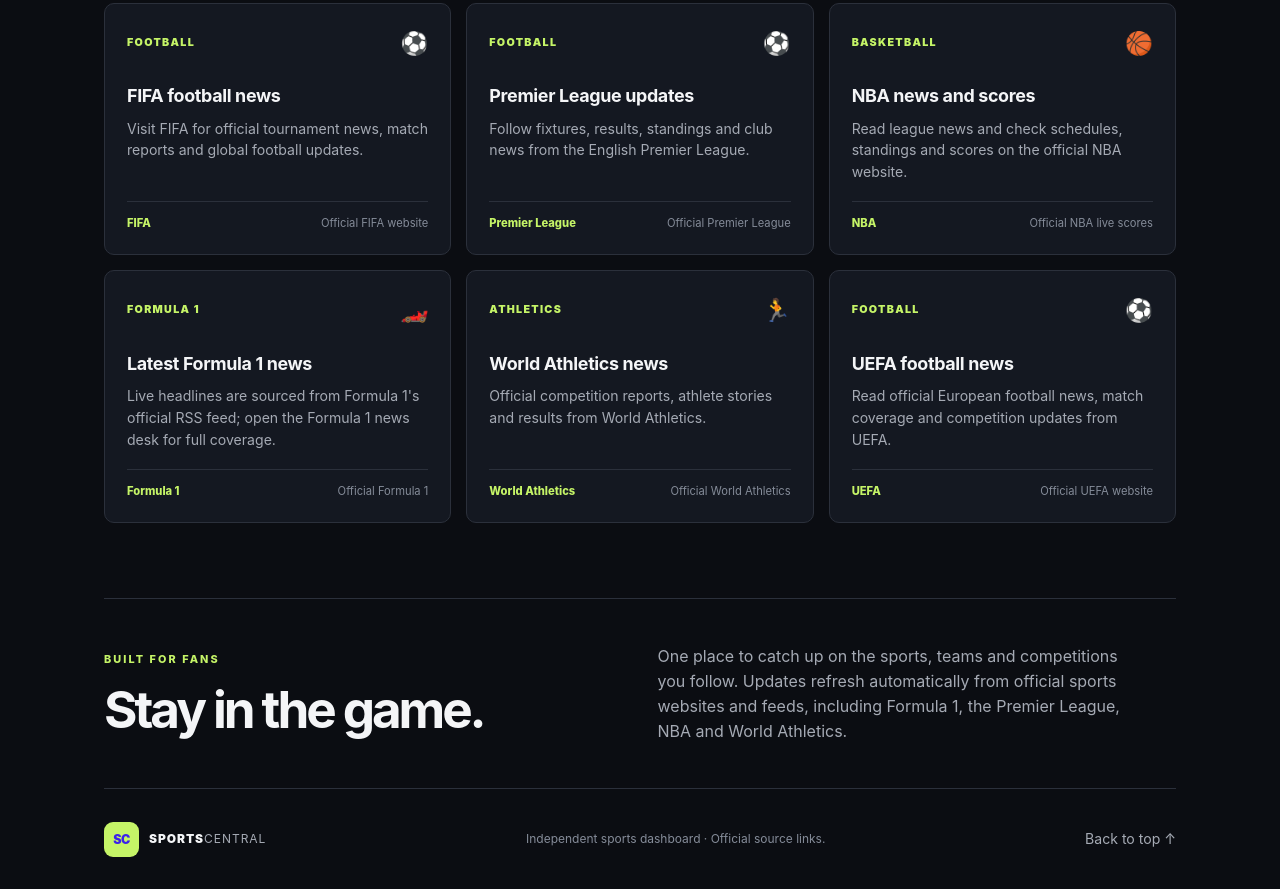
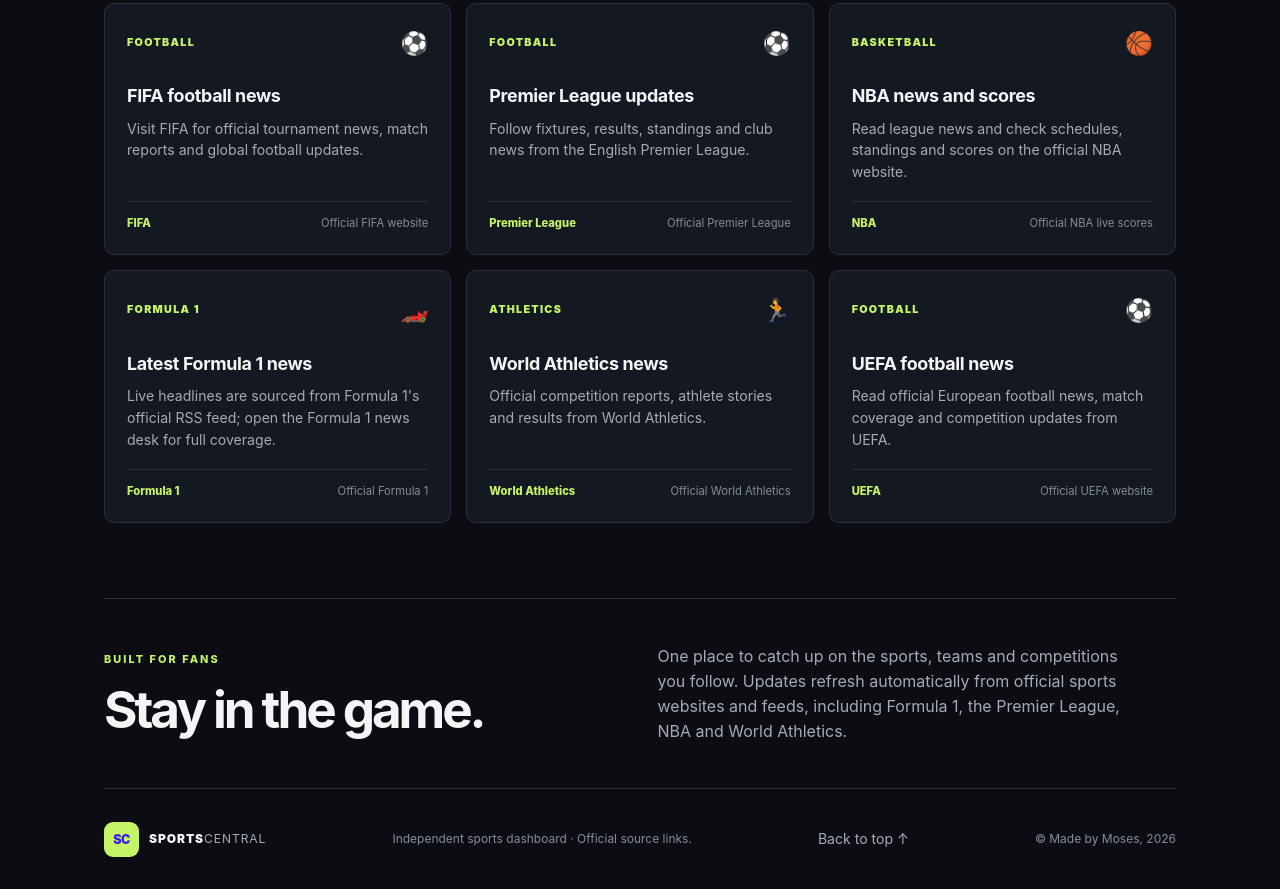
Before and after one commit to njugunamoses994-png/warmup-main, a website with bundled scripts: page index.html in a window 1280 px wide. Shown: the part 961-1850 px from the top of the page. Built offline with nearby package versions, Linux system fonts and the light colour scheme; files whose address does not match are found by name.

Commit message:
Add copyright notice to the footer

```diff
--- a/index.html
+++ b/index.html
@@ -154,6 +154,7 @@
         Independent sports dashboard · Official source links.
       </p>
       <a href="#top" class="back-top">Back to top ↑</a>
+    <p>&copy; Made by Moses, 2026</p>
     </footer>
     <script type="module" src="app.js"></script>
   </body>
```
